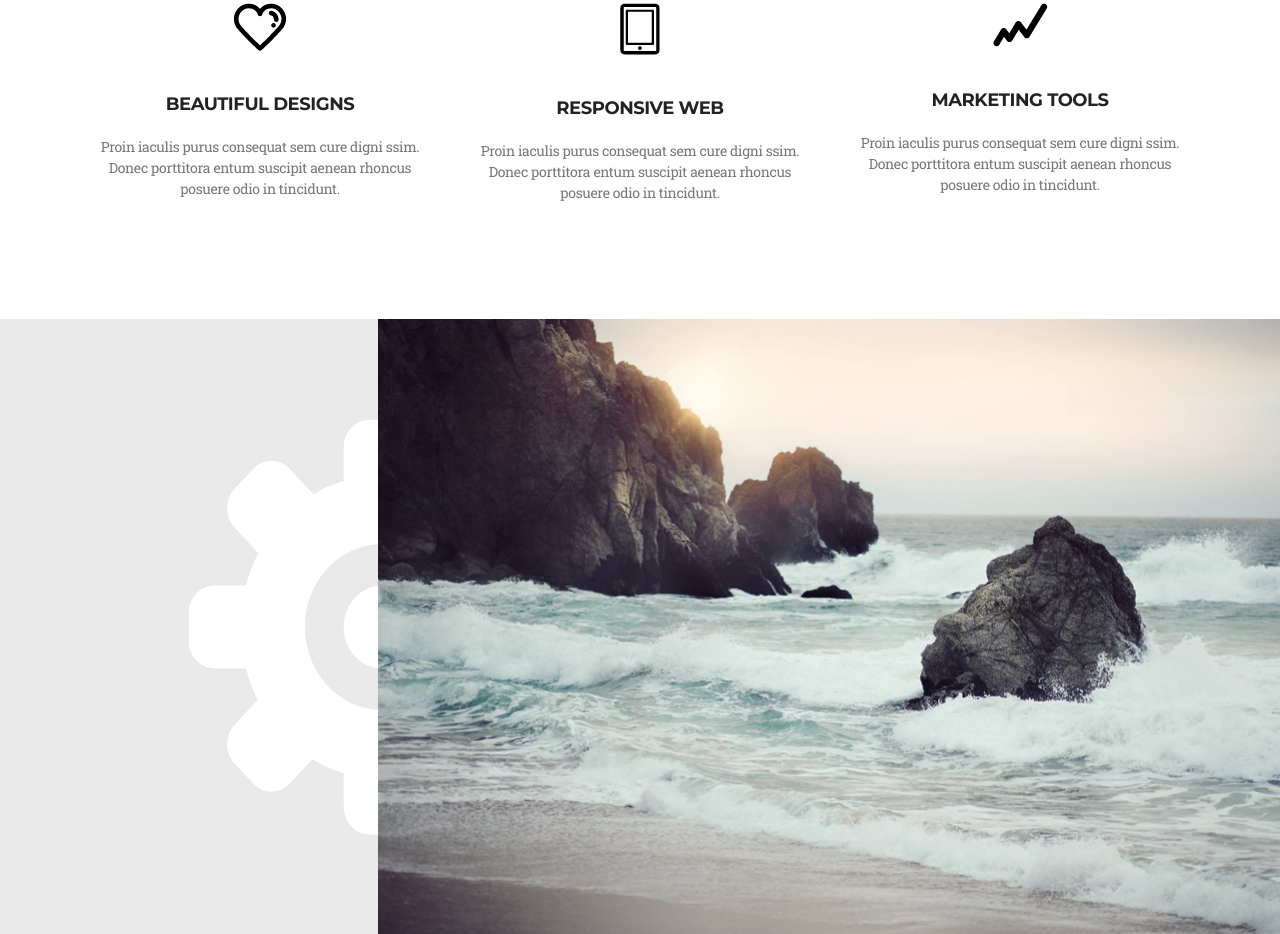
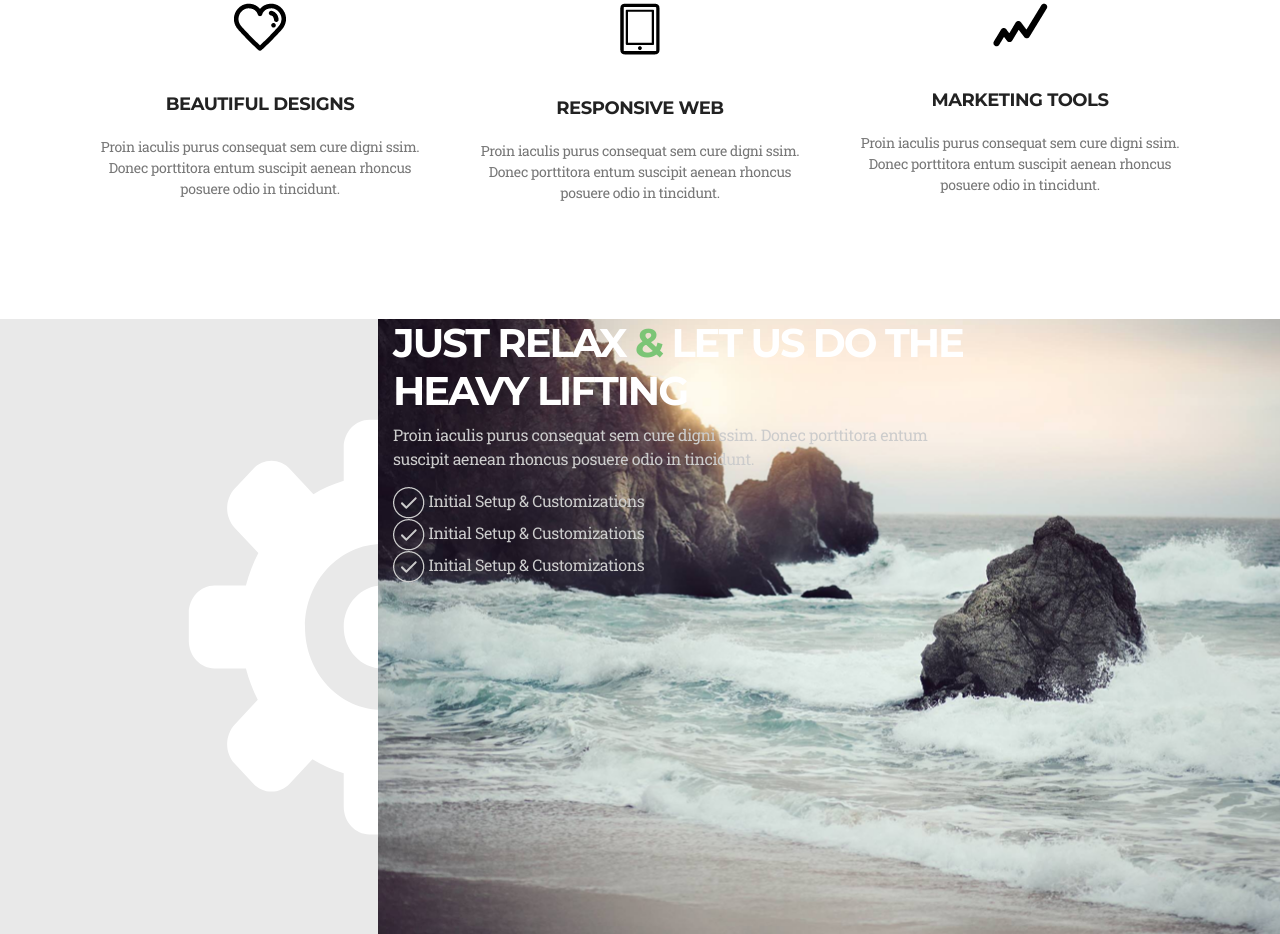
Before and after one commit to coatceatl/treehouse, a website built with webpack: page index.html in a window 1280 px wide. Shown: the part 946-1880 px from the top of the page. Built offline with nearby package versions, Linux system fonts and the light colour scheme.

Commit message:
added content to block relax

```diff
--- a/index.html
+++ b/index.html
@@ -113,6 +113,32 @@
       <div class='bg-icon'>
       </div>
       <div class='bg-photo'>
+        <div class='container'>
+          <div class='row justify-content-left'>
+            <div class='col-12 col-md-8'>
+              <h2 class='title-section white'>Just relax <span class='green'>&</span> let us do the
+                heavy lifting</h2>
+              <p class='relax-text'>
+                Proin iaculis purus consequat sem cure  digni ssim. Donec porttitora entum suscipit
+                aenean rhoncus posuere odio in tincidunt.
+              </p>
+              <ul class='relax-list'>
+                <li class='relax-item relax-text'>
+                  <img src='src/img/icon-checkmark.png' alt='check'>
+                  Initial Setup & Customizations
+                </li>
+                <li class='relax-item relax-text'>
+                  <img src='src/img/icon-checkmark.png' alt='check'>
+                  Initial Setup & Customizations
+                </li>
+                <li class='relax-item relax-text'>
+                  <img src='src/img/icon-checkmark.png' alt='check'>
+                  Initial Setup & Customizations
+                </li>
+              </ul>
+            </div>
+          </div>
+        </div>
       </div>
     </section>
 
--- a/src/scss/_relax.scss
+++ b/src/scss/_relax.scss
@@ -23,3 +23,22 @@
   height: 100%;
   background: url(../img/bg-relax.png) left top/cover no-repeat;
 }
+.white {
+  color: #fff;
+}
+.green {
+  color: $nav-link-hover;
+}
+.relax-text {
+  font-family: 'Roboto Slab', serif;
+  font-size: remy(16px);
+  font-weight: 400;
+  color: #ccc;
+  letter-spacing: -0.4px;
+}
+.relax-list {
+  padding: 0;
+}
+.relax-item {
+  list-style: none;
+}
```
Also changed, not shown: dist/main.css.
